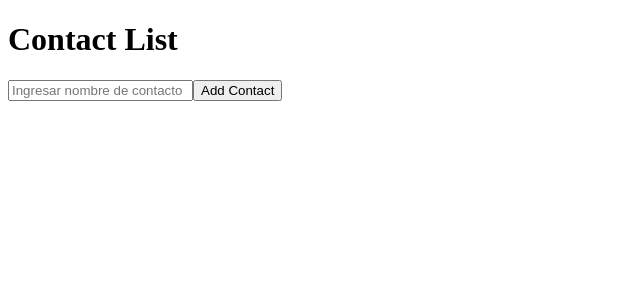
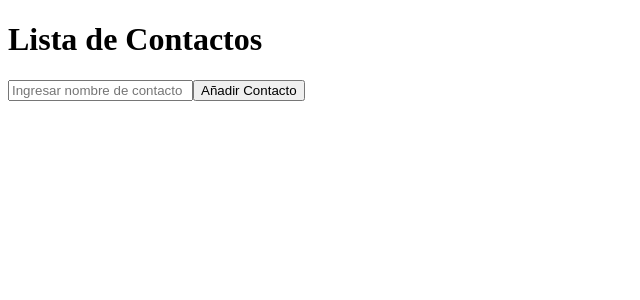
Before and after one commit to JoeTheorium/ReactJS-Sesion9-OpenBootcamp, a React (Vite) app: page / in a window 1280 px wide. Shown: the top 300 px of the page, without its empty margins (0-640 px from the left). Built offline with nearby package versions, Linux system fonts and the light colour scheme.

Commit message:
Todo al español ya fue

```diff
--- a/src/App.jsx
+++ b/src/App.jsx
@@ -29,14 +29,14 @@ const App = () => {
 
     return (
         <div>
-            <h1>Contact List</h1>
+            <h1>Lista de Contactos</h1>
             <input
                 type="text"
                 value={newContact}
                 onChange={inputChange}
                 placeholder="Ingresar nombre de contacto"
             />
-            <button onClick={addContact}>Add Contact</button>
+            <button onClick={addContact}>Añadir Contacto</button>
             <ul>
                 {contacts.map((contact, index) => (
                     <li key={index}>
```
